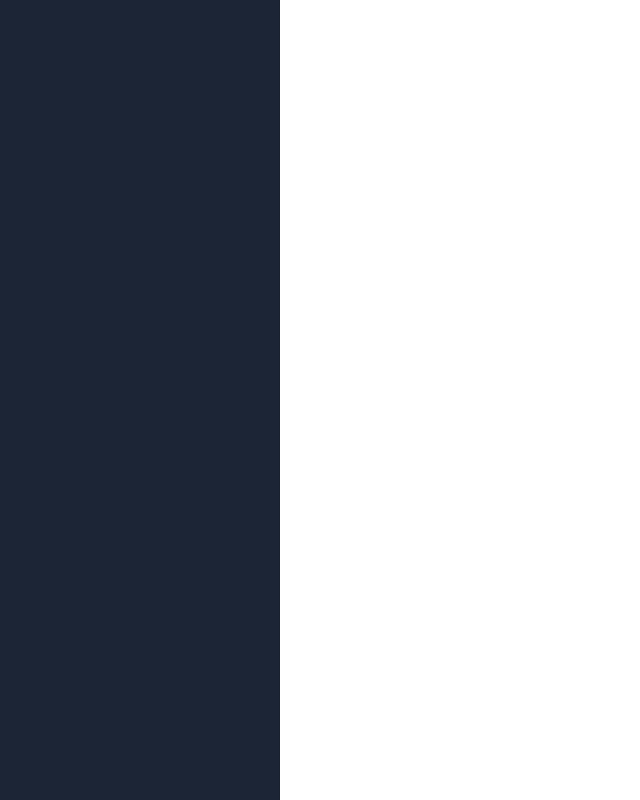
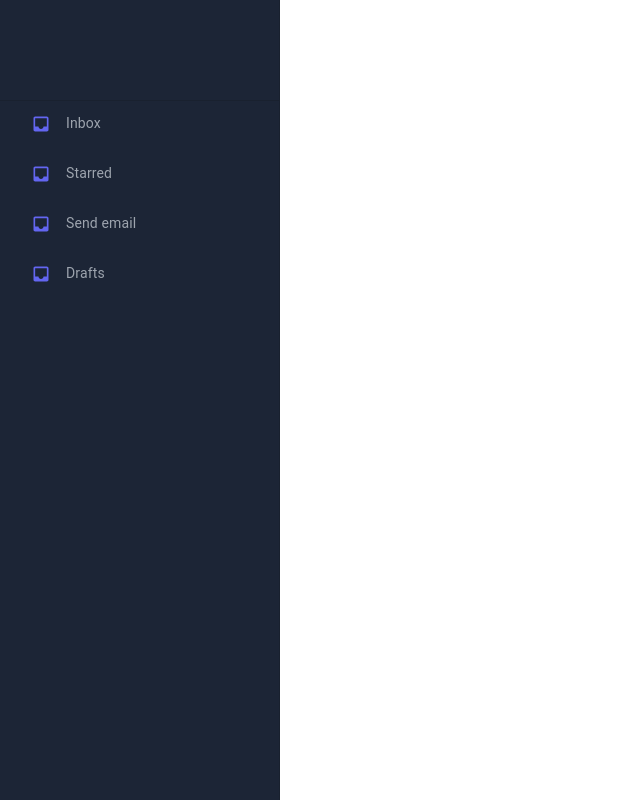
Before and after one commit to AnthonyTlei/task-tracker-frontend, a React (Create React App) app: page / in a window 1280 px wide. Shown: the whole page, without its empty margins (0-640 px from the left). Built offline with nearby package versions, Linux system fonts and the light colour scheme.

Commit message:
Fixed stylings

```diff
--- a/src/App.tsx
+++ b/src/App.tsx
@@ -9,9 +9,11 @@ const theme = createTheme({
   palette: {
     primary: {
       main: "#1C2536",
+      contrastText: "#9DA4AE",
     },
     secondary: {
       main: "#6366F1",
+      contrastText: "rgba(255, 255, 255, 0.04)",
     },
   },
 });
--- a/src/shared/components/Sidebar.tsx
+++ b/src/shared/components/Sidebar.tsx
@@ -1,8 +1,17 @@
-import { Menu } from "@mui/icons-material";
+import { Inbox, Mail, Menu } from "@mui/icons-material";
 import {
   Box,
+  Divider,
   Drawer,
   IconButton,
+  List,
+  ListItem,
+  ListItemButton,
+  ListItemIcon,
+  ListItemText,
+  Stack,
+  Toolbar,
+  colors,
   useMediaQuery,
   useTheme,
 } from "@mui/material";
@@ -16,6 +25,42 @@ export const Sidebar = () => {
   const handleDrawerToggle = () => {
     setMobileOpen(!mobileOpen);
   };
+
+  const drawerContent = (
+    <Box>
+      <Box height={"100px"} />
+      <Divider />
+      <Stack
+        direction={"column"}
+        sx={{ color: `${theme.palette.primary.contrastText}` }}
+      >
+        <List sx={{ padding: "0px 15px" }}>
+          {["Inbox", "Starred", "Send email", "Drafts"].map((text, index) => (
+            <ListItem key={text} disablePadding sx={{}}>
+              <ListItemButton
+                sx={{
+                  margin: "0px 0px 5px 0px",
+                  "&:hover": {
+                    backgroundColor: `${theme.palette.secondary.contrastText}`,
+                    backgroundBlendMode: "lighten",
+                    borderRadius: "10px",
+                  },
+                }}
+              >
+                <ListItemIcon sx={{ minWidth: "35px" }}>
+                  <Inbox color="secondary" fontSize="small" />
+                </ListItemIcon>
+                <ListItemText
+                  primaryTypographyProps={{ fontSize: "14px" }}
+                  primary={text}
+                />
+              </ListItemButton>
+            </ListItem>
+          ))}
+        </List>
+      </Stack>
+    </Box>
+  );
 
   return (
     <Box>
@@ -37,7 +82,9 @@ export const Sidebar = () => {
           }}
           variant="permanent"
           anchor="left"
-        ></Drawer>
+        >
+          {drawerContent}
+        </Drawer>
       ) : (
         <Drawer
           open={mobileOpen}
@@ -53,7 +100,9 @@ export const Sidebar = () => {
           }}
           variant="temporary"
           anchor="left"
-        ></Drawer>
+        >
+          {drawerContent}
+        </Drawer>
       )}
     </Box>
   );
```
